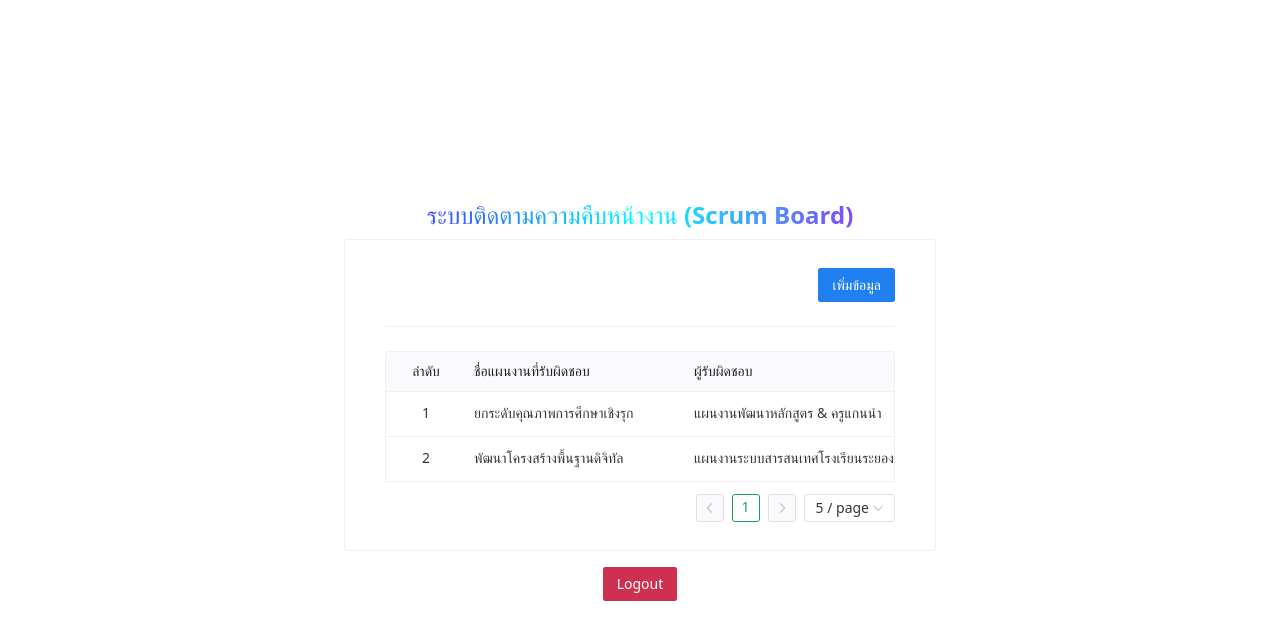
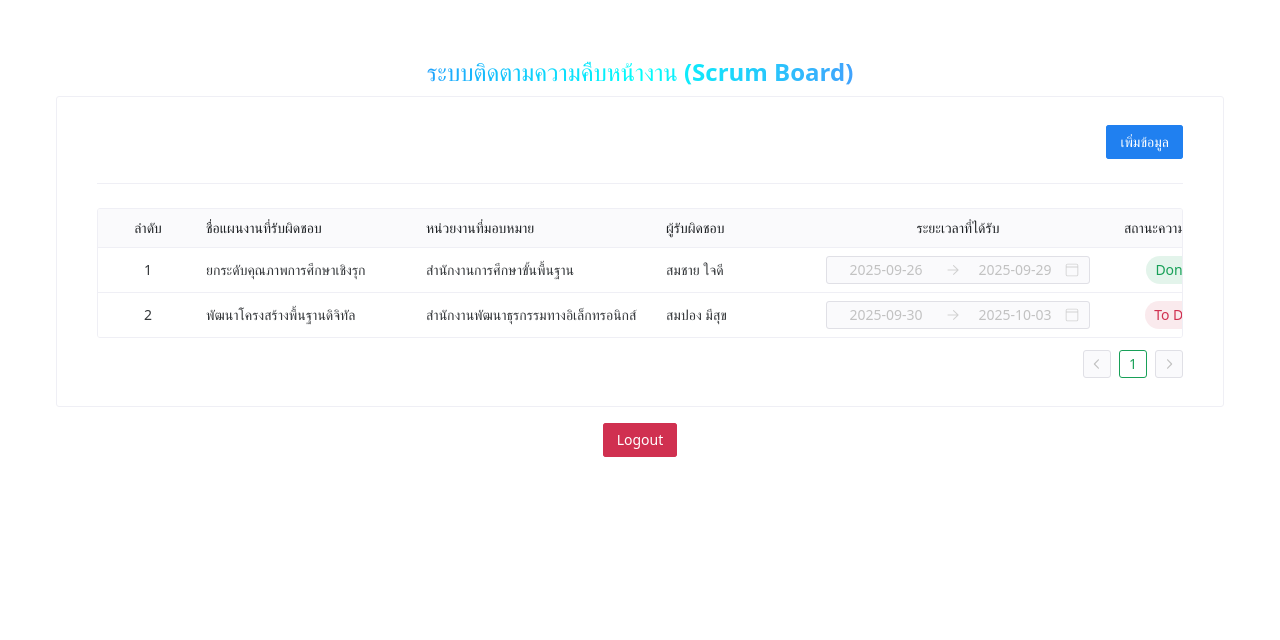
Before and after one commit to Pudit152549/Rayong-Project, a Vue app: page /home in a window 1280 px wide. Shown: the top 640 px of the page. Built offline with nearby package versions, Linux system fonts and the light colour scheme.

Commit message:
feat: add AddDataPage component with form handling for employee data entry and management

```diff
--- a/src/components/DataPage.vue
+++ b/src/components/AddDataPage.vue
@@ -208,7 +208,7 @@ import { ref } from "vue";
 import { useDialog, useMessage, useNotification } from "naive-ui";
 
 export default {
-  name: "DataPage",
+  name: "AddDataPage",
   components: {
     NButton,
     NDivider,
--- a/src/components/HomePage.vue
+++ b/src/components/HomePage.vue
@@ -1,19 +1,17 @@
 <template>
-  <div class="bg-white p-6 w-160">
+  <div class="bg-white p-6 w-full min-h-screen">
     <div class="text-center">
       <h2 class="gradient-text text-2xl font-bold mb-2">
         ระบบติดตามความคืบหน้างาน (Scrum Board)
       </h2>
+    </div>
 
-    </div>
-      <n-card size="huge" hoverable>
-        <n-space justify="end">
-          <n-button type="info">
-            เพิ่มข้อมูล
-          </n-button>
-        </n-space>
+    <n-card size="huge" hoverable class="w-full max-w-screen-xl mx-auto">
+      <n-space justify="end">
+        <n-button type="info">เพิ่มข้อมูล</n-button>
+      </n-space>
       <n-divider />
-    <div class="mt-4">
+
       <n-data-table
         :columns="columns"
         :data="rows"
@@ -23,8 +21,7 @@
         :pagination="pagination"
         bordered
       />
-    </div>
-  </n-card>
+    </n-card>
 
     <div class="mt-4">
       <n-button type="error" @click="handleLogout">Logout</n-button>
@@ -33,70 +30,148 @@
 </template>
 
 <script setup lang="ts">
-import { h, reactive, ref } from "vue";
+import { h, reactive, ref, onMounted, onBeforeUnmount } from "vue";
 import { useRouter } from "vue-router";
 import { useUserStore } from "../stores/user";
 import {
-  NButton, NDivider, NDataTable, NTag, NSpace, NIcon, NCard,
+  NButton, NDivider, NDataTable, NTag, NSpace, NIcon, NCard, NDatePicker,
   type DataTableColumns
 } from "naive-ui";
 import { EyeOutline, CreateOutline, TrashOutline } from "@vicons/ionicons5";
 
 interface RowData {
   id: number;
-  BudgetAllocationStrategy: { name: string };
-  name_budget_allocation_plan_item: string;
+  project_name: { name: string };
+  assigned_agency: string;
+  responsible_person_name: string;
+  period: [number, number] | null;
   is_active: boolean;
 }
 
 const router = useRouter();
 const userStore = useUserStore();
 
+// ✅ Mock data
 const rows = reactive<RowData[]>([
-  { id: 1, BudgetAllocationStrategy: { name: "ยกระดับคุณภาพการศึกษาเชิงรุก" }, name_budget_allocation_plan_item: "แผนงานพัฒนาหลักสูตร & ครูแกนนำ", is_active: true },
-  { id: 2, BudgetAllocationStrategy: { name: "พัฒนาโครงสร้างพื้นฐานดิจิทัล" }, name_budget_allocation_plan_item: "แผนงานระบบสารสนเทศโรงเรียนระยอง", is_active: false },
+  {
+    id: 1,
+    project_name: { name: "ยกระดับคุณภาพการศึกษาเชิงรุก" },
+    assigned_agency: "สำนักงานการศึกษาขั้นพื้นฐาน",
+    responsible_person_name: "สมชาย ใจดี",
+    period: [1758906000000, 1759165200000],
+    is_active: true
+  },
+  {
+    id: 2,
+    project_name: { name: "พัฒนาโครงสร้างพื้นฐานดิจิทัล" },
+    assigned_agency: "สำนักงานพัฒนาธุรกรรมทางอิเล็กทรอนิกส์",
+    responsible_person_name: "สมปอง มีสุข",
+    period: [1759200000000, 1759459200000],
+    is_active: false
+  }
 ]);
 
 const checkedRowKeys = ref<number[]>([]);
 const rowKey = (row: RowData) => row.id;
 
+// ✅ auto pageSize ให้พอดีจอ
+const pageSize = ref(8);
+function recomputePageSize() {
+  const headerHeight = 300; // px ใช้เวลากะคร่าว ๆ
+  const rowHeight = 44;     // ความสูงของแถว size="small"
+  const usable = window.innerHeight - headerHeight;
+  pageSize.value = Math.max(3, Math.floor(usable / rowHeight));
+}
+
+onMounted(() => {
+  recomputePageSize();
+  window.addEventListener("resize", recomputePageSize);
+});
+onBeforeUnmount(() => window.removeEventListener("resize", recomputePageSize));
+
 const pagination = reactive({
-  page: 1, pageSize: 5, showSizePicker: true, pageSizes: [5, 10, 20],
-  onChange: (p: number) => { pagination.page = p; },
-  onUpdatePageSize: (s: number) => { pagination.pageSize = s; pagination.page = 1; }
+  page: 1,
+  get pageSize() {
+    return pageSize.value;
+  },
+  showSizePicker: false
 });
 
-const renderIndex = (_: RowData, index: number) => {
-  const { page, pageSize } = pagination;
-  return h("span", {}, (page - 1) * pageSize + (index + 1));
-};
+const renderIndex = (_: RowData, index: number) =>
+  h("span", {}, (pagination.page - 1) * pagination.pageSize + (index + 1));
 
 const renderStatus = (row: RowData) =>
   row.is_active
     ? h(NTag, { type: "success", round: true, bordered: false }, { default: () => "Done" })
     : h(NTag, { type: "error", round: true, bordered: false }, { default: () => "To Do" });
 
-const handleView = (row: RowData) => console.log("view", row);
-const handleEdit = (row: RowData) => console.log("edit", row);
-const handleDelete = (row: RowData) => console.log("delete", row);
+const renderDateRange = (row: RowData) =>
+  h(NDatePicker, {
+    type: "daterange",
+    value: row.period,
+    size: "small",
+    disabled: true,
+    style: "width: 100%"
+  });
 
 const renderIcon = (IconComp: any) => h(NIcon, null, { default: () => h(IconComp) });
 
 const renderActions = (row: RowData) =>
   h("div", { class: "flex items-center justify-center gap-2" }, [
-    h(NButton, { circle: true, tertiary: true, type: "info", size: "small", onClick: () => handleView(row) }, { icon: () => renderIcon(EyeOutline) }),
-    h(NButton, { circle: true, tertiary: true, type: "warning", size: "small", onClick: () => handleEdit(row) }, { icon: () => renderIcon(CreateOutline) }),
-    h(NButton, { circle: true, tertiary: true, type: "error", size: "small", onClick: () => handleDelete(row) }, { icon: () => renderIcon(TrashOutline) })
+    h(NButton, { circle: true, tertiary: true, type: "info", size: "small", onClick: () => console.log("view", row) }, { icon: () => renderIcon(EyeOutline) }),
+    h(NButton, { circle: true, tertiary: true, type: "warning", size: "small", onClick: () => console.log("edit", row) }, { icon: () => renderIcon(CreateOutline) }),
+    h(NButton, { circle: true, tertiary: true, type: "error", size: "small", onClick: () => console.log("delete", row) }, { icon: () => renderIcon(TrashOutline) })
   ]);
 
 const columns: DataTableColumns<RowData> = [
-  { title: "ลำดับ", key: "index", width: 80, align: "center", render: renderIndex },
-  { title: "ชื่อแผนงานที่รับผิดชอบ", key: "strategy", width: 220, render: (r) => r.BudgetAllocationStrategy?.name },
-  { title: "ผู้รับผิดชอบ", key: "plan", width: 220, render: (r) => r.name_budget_allocation_plan_item },
-  { title: "ระยะเวลาที่ได้รับ", key: "plan", width: 240, render: (r) => r.name_budget_allocation_plan_item },
-  { title: "สถานะความคืบหน้า", key: "is_active", width: 150, align: "center", render: renderStatus },
-  { title: "การจัดการ", key: "action", width: 200, align: "center", render: renderActions }
+  {
+    title: "ลำดับ",
+    key: "index",
+    align: "center",
+    width: 100,              // ✅ ขยายจาก 80 → 100
+    render: renderIndex
+  },
+  {
+    title: "ชื่อแผนงานที่รับผิดชอบ",
+    key: "strategy",
+    minWidth: 220,           // ✅ ขยายจาก 220 → 280
+    render: (r) => r.project_name?.name
+  },
+  {
+    title: "หน่วยงานที่มอบหมาย",
+    key: "agency",
+    minWidth: 240,           // เดิม 220 → 240
+    render: (r) => r.assigned_agency
+  },
+  {
+    title: "ผู้รับผิดชอบ",
+    key: "owner",
+    minWidth: 160,           // ✅ ขยายจาก 140 → 200
+    render: (r) => r.responsible_person_name
+  },
+  {
+    title: "ระยะเวลาที่ได้รับ",
+    key: "period",
+    width: 280,
+    align: "center",
+    render: renderDateRange
+  },
+  {
+    title: "สถานะความคืบหน้า",
+    key: "is_active",
+    width: 150,
+    align: "center",
+    render: renderStatus
+  },
+  {
+    title: "การจัดการ",
+    key: "action",
+    width: 200,
+    align: "center",
+    render: renderActions
+  }
 ];
+
 
 const handleLogout = () => {
   userStore.logout();
--- a/src/components/LoginPage.vue
+++ b/src/components/LoginPage.vue
@@ -1,9 +1,17 @@
 <template>
   <div class="bg-gray-100 p-6 rounded-lg w-180">
+    <!-- Logo -->
+    <div class="flex justify-center mb-4">
+      <img :src="logoUrl" alt="Stream Logo" class="h-20" />
+    </div>
+    <h3 class="text-1xl my-2 text-center">
+      การออกแบบและพัฒนาระบบติดตามความคืบหน้างาน (Scrum Board)
+    </h3>
+
     <n-card size="huge" hoverable>
-      <h2 class="gradient-text text-2xl font-bold mb-2">
-        Welcome to Scrum Board
-      </h2>
+      <h3 class="text-red-500 text-2xl font-bold mb-2">
+        Login
+      </h3>
       <n-divider />
 
       <n-form
@@ -55,6 +63,7 @@
 import { reactive, ref } from "vue";
 import { useRouter } from "vue-router";
 import { useUserStore } from "../stores/user";
+import logoUrl from "../assets/Stream.png";
 import {
   NButton,
   NDivider,
@@ -123,7 +132,8 @@ export default {
       rules,
       formRef,
       handleLogin,
-      userStore
+      userStore,
+      logoUrl
     };
   }
 };
--- a/src/router/index.ts
+++ b/src/router/index.ts
@@ -3,7 +3,7 @@ import LoginPage from '../components/LoginPage.vue'
 import HomePage from '../components/HomePage.vue'
 import RegisPage from '../components/RegisPage.vue'
 import ProfilePage from '../components/ProfilePage.vue'
-import DataPage from '../components/DataPage.vue'
+import AddDataPage from '../components/AddDataPage.vue'
 import EditPage from '../components/EditPage.vue'
 
 const routes = [
@@ -11,7 +11,7 @@ const routes = [
   { path: '/home', name: 'Home', component: HomePage },
   { path: '/register', name: 'Register', component:RegisPage},
   { path: '/profile', name: 'Profile', component:ProfilePage},
-  { path: '/data', name: 'Data', component:DataPage},
+  { path: '/data', name: 'Data', component:AddDataPage},
   { path: '/edit', name: 'Edit', component:EditPage}
 ]
 
```
Also changed, not shown: src/assets/Stream.png (added).
